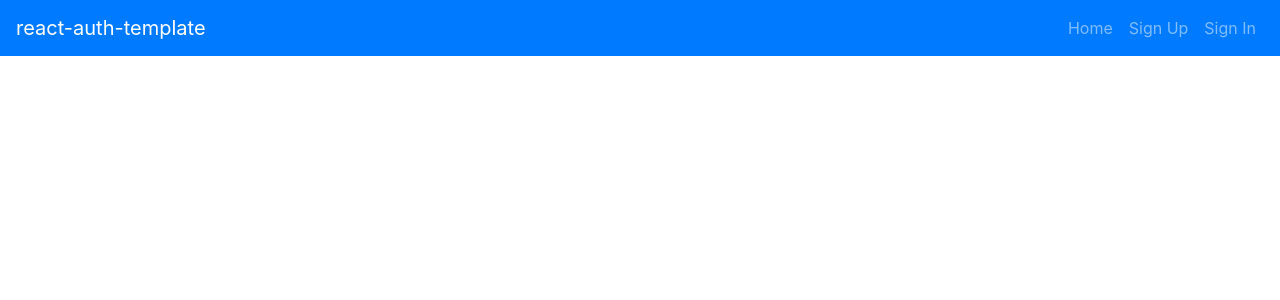
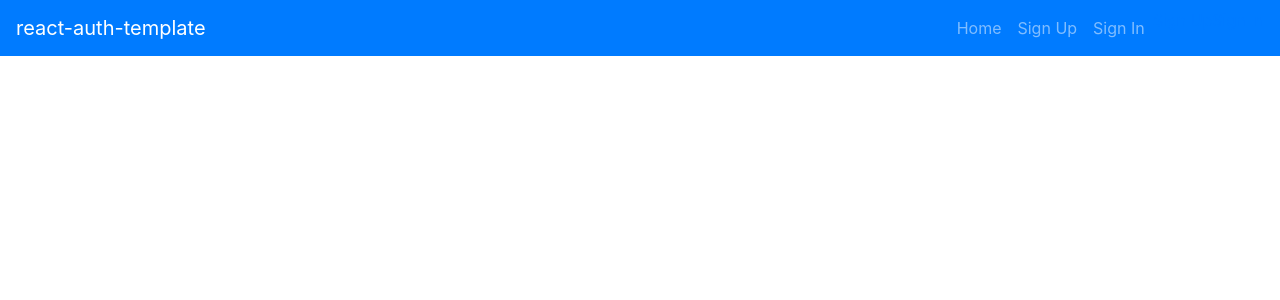
Before and after one commit to benjenkinsv95/browser-router-test, a React app: page / in a window 1280 px wide. Shown: the top 300 px of the page. Built offline with nearby package versions, Linux system fonts and the light colour scheme.

Commit message:
Add normal lnks as well

```diff
--- a/src/components/Header/Header.js
+++ b/src/components/Header/Header.js
@@ -1,6 +1,7 @@
 import React, { Fragment } from 'react'
 import Nav from 'react-bootstrap/Nav'
 import Navbar from 'react-bootstrap/Navbar'
+import { Link } from 'react-router-dom'
 
 const authenticatedOptions = (
   <Fragment>
@@ -13,6 +14,8 @@ const unauthenticatedOptions = (
   <Fragment>
     <Nav.Link to="sign-up">Sign Up</Nav.Link>
     <Nav.Link to="sign-in">Sign In</Nav.Link>
+    <Link to="sign-up">Sign Up</Link>
+    <Link to="sign-in">Sign In</Link>
   </Fragment>
 )
 
```
